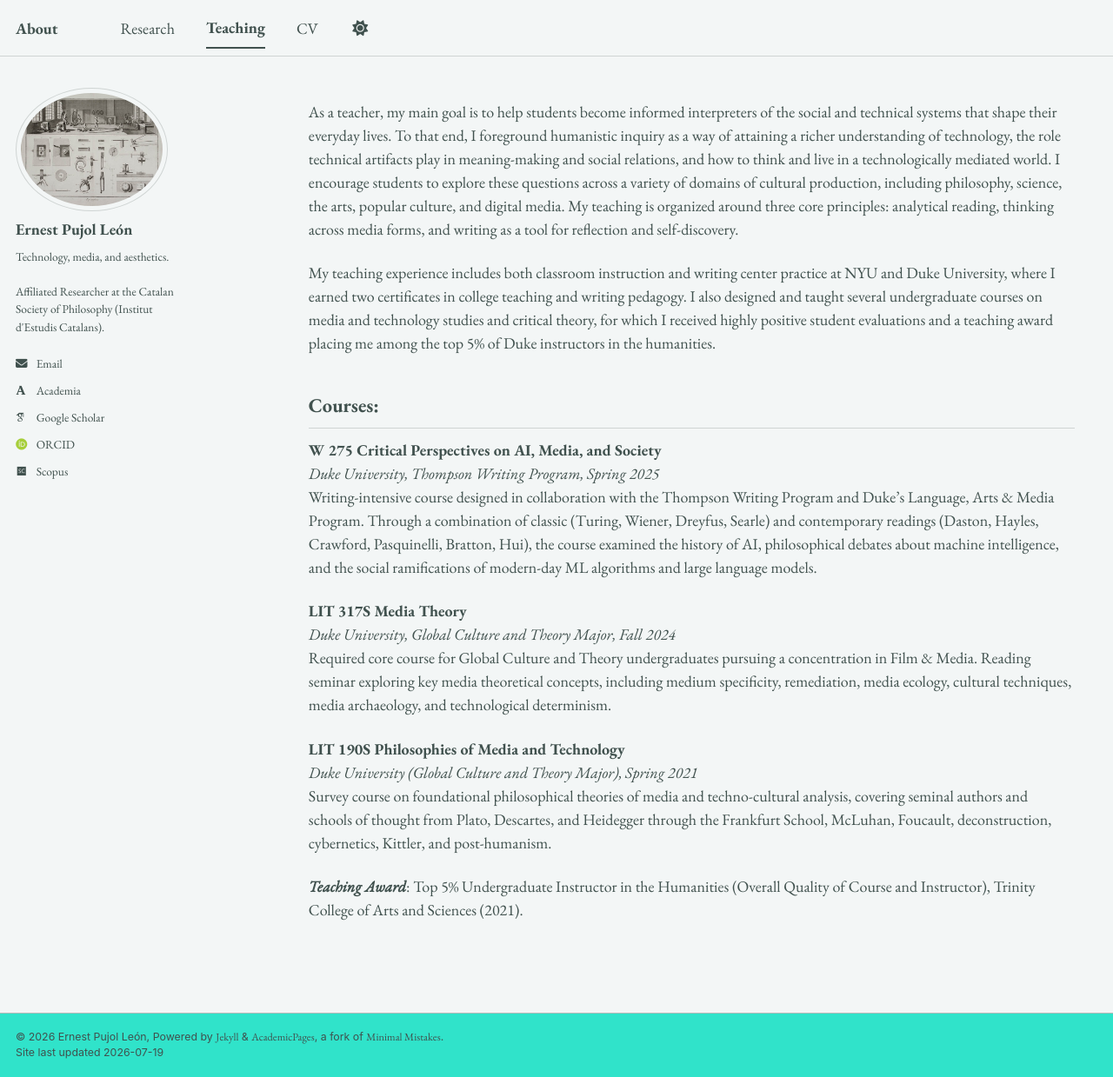
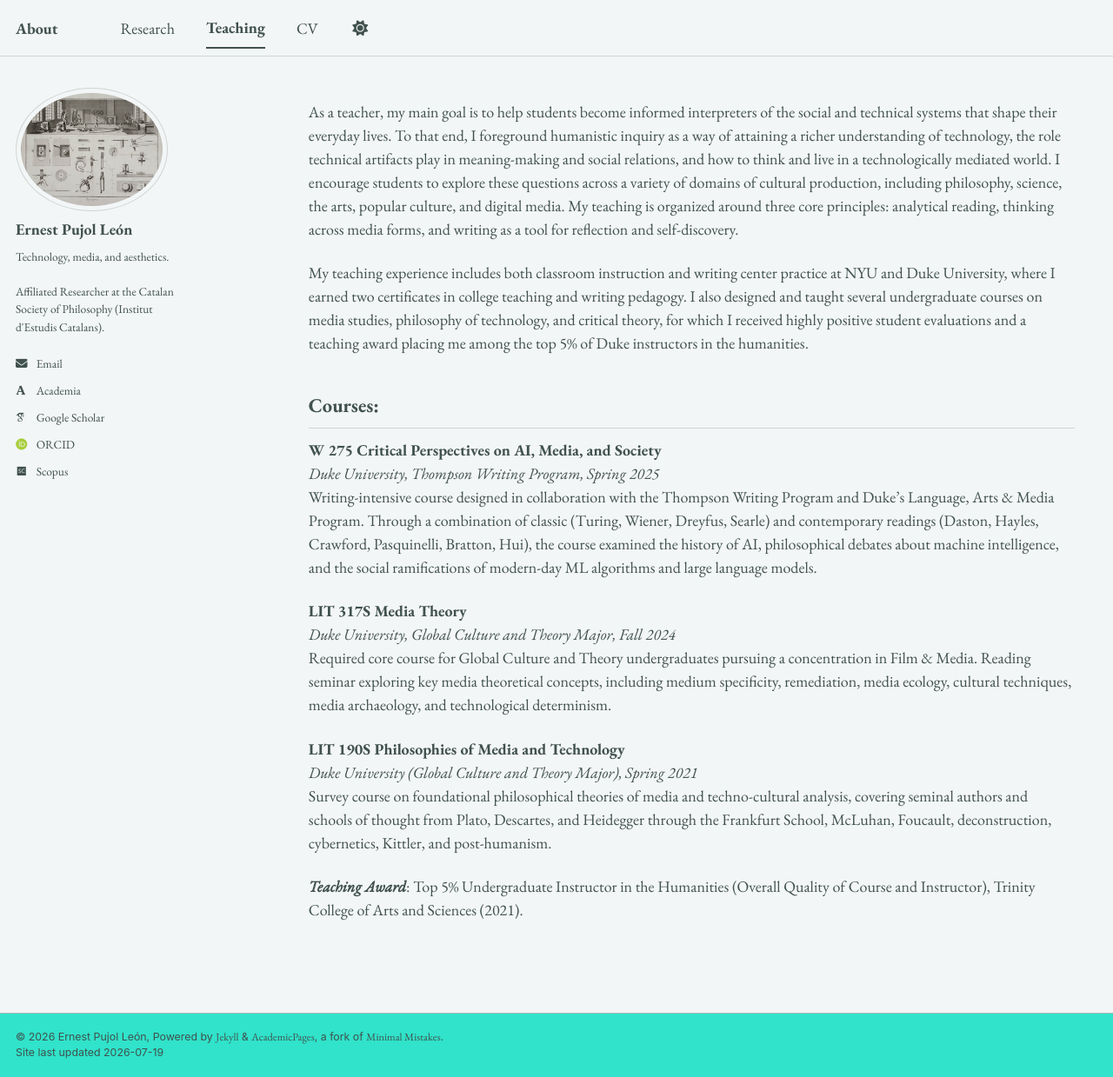
Before and after one commit to epujol90/epujol90.github.io, a Jekyll site: the page built from _pages/teaching.md, in a window 1280 px wide and 1239 px high. Shown: the whole window at 87% size. Built offline with Jekyll 4.4.1, drawn with Linux system fonts in a browser that asks for light colours; some web fonts are replaced; a script bundle is joined from its source files by our own code; library files that are not in the unit come from our copies.

Commit message:
Update teaching.md

```diff
--- a/_pages/teaching.md
+++ b/_pages/teaching.md
@@ -6,7 +6,7 @@ author_profile: true
 ---
 As a teacher, my main goal is to help students become informed interpreters of the social and technical systems that shape their everyday lives. To that end, I foreground humanistic inquiry as a way of attaining a richer understanding of technology, the role technical artifacts play in meaning-making and social relations, and how to think and live in a technologically mediated world. I encourage students to explore these questions across a variety of domains of cultural production, including philosophy, science, the arts, popular culture, and digital media. My teaching is organized around three core principles: analytical reading, thinking across media forms, and writing as a tool for reflection and self-discovery.
 
-My teaching experience includes both classroom instruction and writing center practice at NYU and Duke University, where I earned two certificates in college teaching and writing pedagogy. I also designed and taught several undergraduate courses on media and technology studies and critical theory, for which I received highly positive student evaluations and a teaching award placing me among the top 5% of Duke instructors in the humanities.
+My teaching experience includes both classroom instruction and writing center practice at NYU and Duke University, where I earned two certificates in college teaching and writing pedagogy. I also designed and taught several undergraduate courses on media studies, philosophy of technology, and critical theory, for which I received highly positive student evaluations and a teaching award placing me among the top 5% of Duke instructors in the humanities.
 
 ## Courses:
 
```
